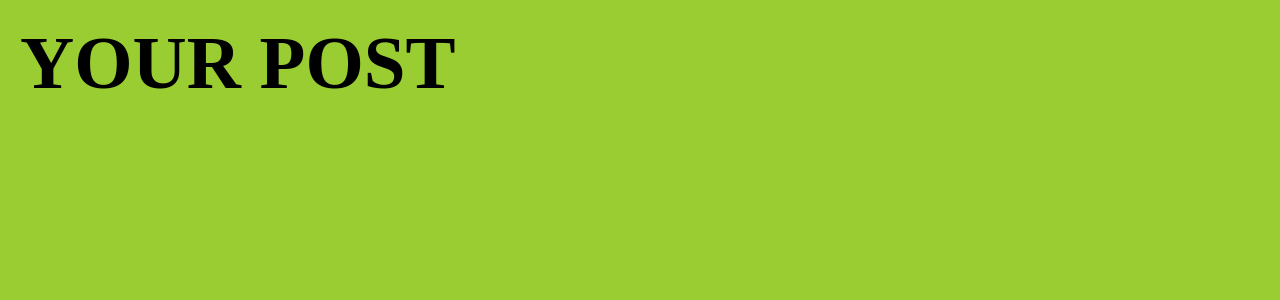
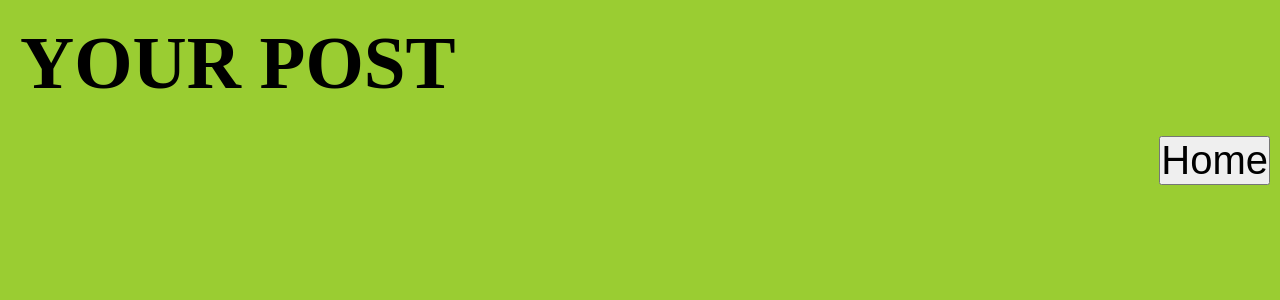
Before and after one commit to singh-vishal1030/vishalsingh, a Flask app: page /yourpost in a window 1280 px wide. Shown: the top 300 px of the page. Run offline with Flask 2, Linux system fonts and the light colour scheme; tables that the repository leaves empty or names only in its code hold one stand-in row (values such as "Sample post").

Commit message:
thirdcommit

```diff
--- a/static/Home_style.css
+++ b/static/Home_style.css
@@ -244,3 +244,16 @@
 .uinpt{
     font-size: 48px;
 }
+
+.alldiv{
+    display: flex;
+    justify-content: flex-end;
+    padding: 10px;
+}
+.allbtn{
+    font-size: 40px;
+    text-decoration: none;
+    color: black;
+
+
+}
--- a/templates/allpost.html
+++ b/templates/allpost.html
@@ -6,6 +6,9 @@
 </head>
 <body>
     <h1 class="head"> All POST</h1>
+    <div class="alldiv">
+        <button class="allbt"><a class="allbtn" href="/">Home</a></button>
+    </div>
     {%for i in posts%}
     <div class="yourpost">
         <div>
--- a/templates/yourpost.html
+++ b/templates/yourpost.html
@@ -6,6 +6,10 @@
 </head>
 <body>
     <h1 class="head"> YOUR POST</h1>
+    <div class="alldiv">
+        <button class="allbt"><a class="allbtn" href="/">Home</a></button>
+
+    </div>
 
     {%for i in posts%}
     <div class="yourpost">
```
